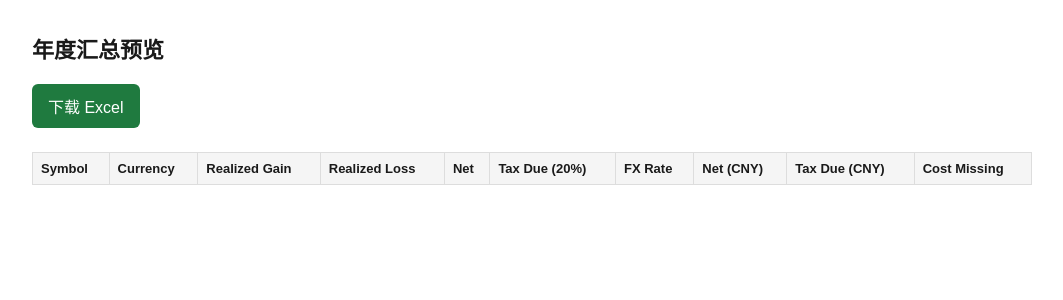
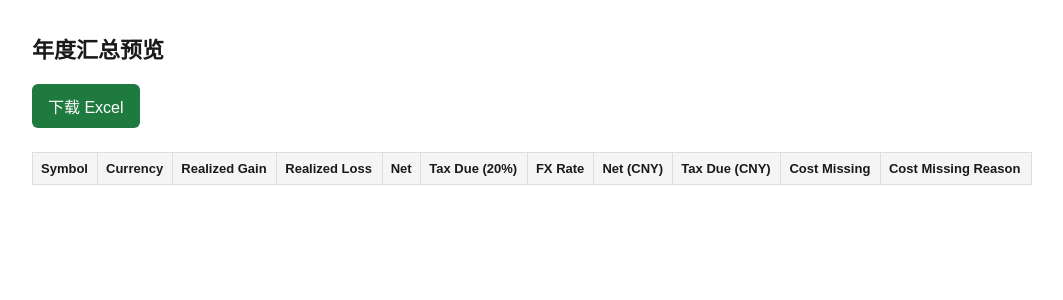
Before and after one commit to capitaltoday3-Haoda/tax-app, a FastAPI app: template templates/preview.html in a window 1280 px wide. Shown: the top 300 px of the page, without its empty margins (108-1171 px from the left). Run offline with FastAPI, Linux system fonts and the light colour scheme; the template is opened without the code that fills it, so the values that code supplies are empty.

Commit message:
Add missing cost reasons

```diff
--- a/app/main.py
+++ b/app/main.py
@@ -178,6 +178,10 @@ async def process(
 
     rates = _parse_fx_rates(fx_rates)
 
+    warning_map: Dict[str, List[str]] = {}
+    for w in warnings:
+        warning_map.setdefault(w.symbol, []).append(w.message)
+
     rows: List[SummaryRow] = []
     for sym, r in realized.items():
         # Determine currency from trades
@@ -214,6 +218,7 @@ async def process(
                 net_cny=net_cny,
                 tax_cny=tax_cny,
                 cost_missing=sym in cost_missing_symbols,
+                cost_missing_reason="; ".join(warning_map.get(sym, [])) or None,
             )
         )
 
--- a/app/report.py
+++ b/app/report.py
@@ -17,6 +17,7 @@ class SummaryRow:
     net_cny: Optional[float]
     tax_cny: Optional[float]
     cost_missing: bool
+    cost_missing_reason: Optional[str]
 
 
 @dataclass
@@ -45,6 +46,7 @@ def build_workbook(
             "Net (CNY)",
             "Tax Due (CNY)",
             "Cost Missing",
+            "Cost Missing Reason",
         ]
     )
     for r in rows:
@@ -61,6 +63,7 @@ def build_workbook(
                 r.net_cny,
                 r.tax_cny,
                 "YES" if r.cost_missing else "",
+                r.cost_missing_reason or "",
             ]
         )
 
--- a/templates/preview.html
+++ b/templates/preview.html
@@ -33,6 +33,7 @@
           <th>Net (CNY)</th>
           <th>Tax Due (CNY)</th>
           <th>Cost Missing</th>
+          <th>Cost Missing Reason</th>
         </tr>
       </thead>
       <tbody>
@@ -48,6 +49,7 @@
           <td>{{ '%.2f'|format(r.net_cny) if r.net_cny is not none else '' }}</td>
           <td>{{ '%.2f'|format(r.tax_cny) if r.tax_cny is not none else '' }}</td>
           <td>{{ 'YES' if r.cost_missing else '' }}</td>
+          <td>{{ r.cost_missing_reason or '' }}</td>
         </tr>
         {% endfor %}
       </tbody>
```
